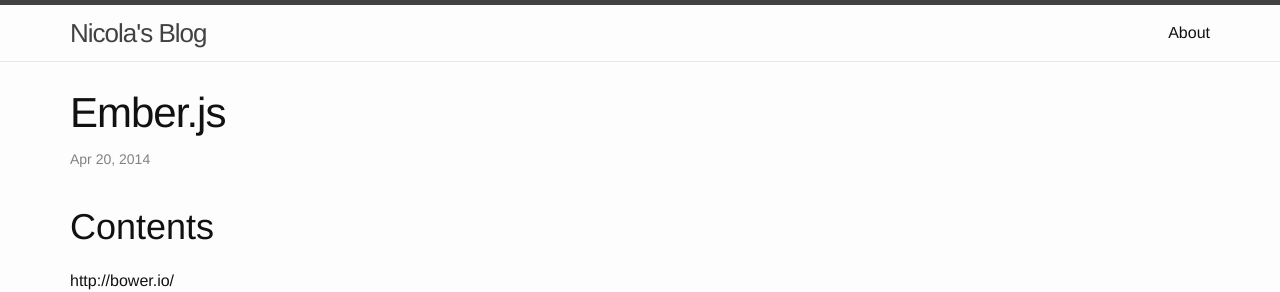
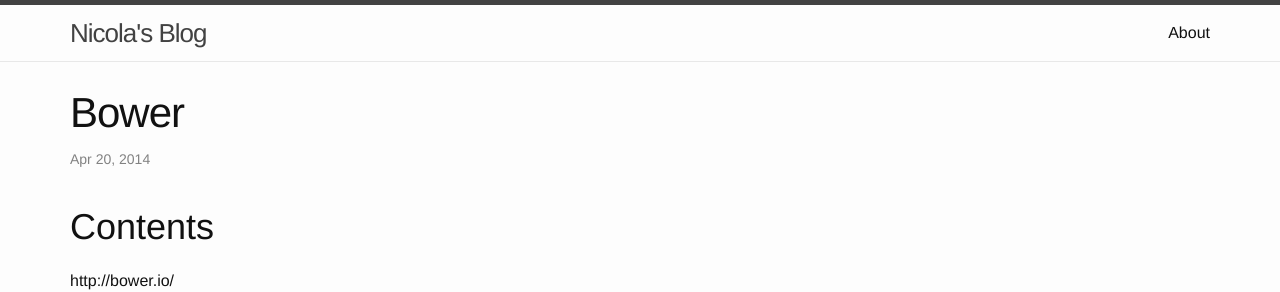
Before and after one commit to breezeight/nicola_blog, a Jekyll site: the page built from _guides/bower.markdown, in a window 1280 px wide. Shown: the top 292 px of the page. Built offline with Jekyll 4.4.1, drawn with Linux system fonts in a browser that asks for light colours.

Commit message:
Fix bower guide title

```diff
--- a/_guides/bower.markdown
+++ b/_guides/bower.markdown
@@ -1,9 +1,9 @@
 ---
 layout: post
-title: "Ember.js"
+title: "Bower"
 date: 2014-04-20 09:31:50 +0200
 comments: true
-categories: ["javascript"]
+categories: ["javascript", "css"]
 ---
 
 # Contents
```
